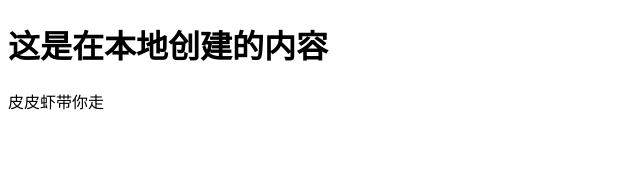
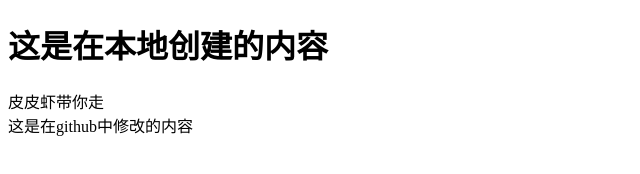
Before and after one commit to yooyeemer/qdfirsttime, a plain HTML site: page index.html in a window 1280 px wide. Shown: the whole page, without its empty margins (0-640 px from the left). Drawn offline with Linux system fonts and the light colour scheme.

Commit message:
Update index.html

```diff
--- a/index.html
+++ b/index.html
@@ -7,6 +7,7 @@
 <body>
 <h1>这是在本地创建的内容</h1>
 <div>皮皮虾带你走</div>
+<span>这是在github中修改的内容</span>
 <script>
 
 </script>
```
